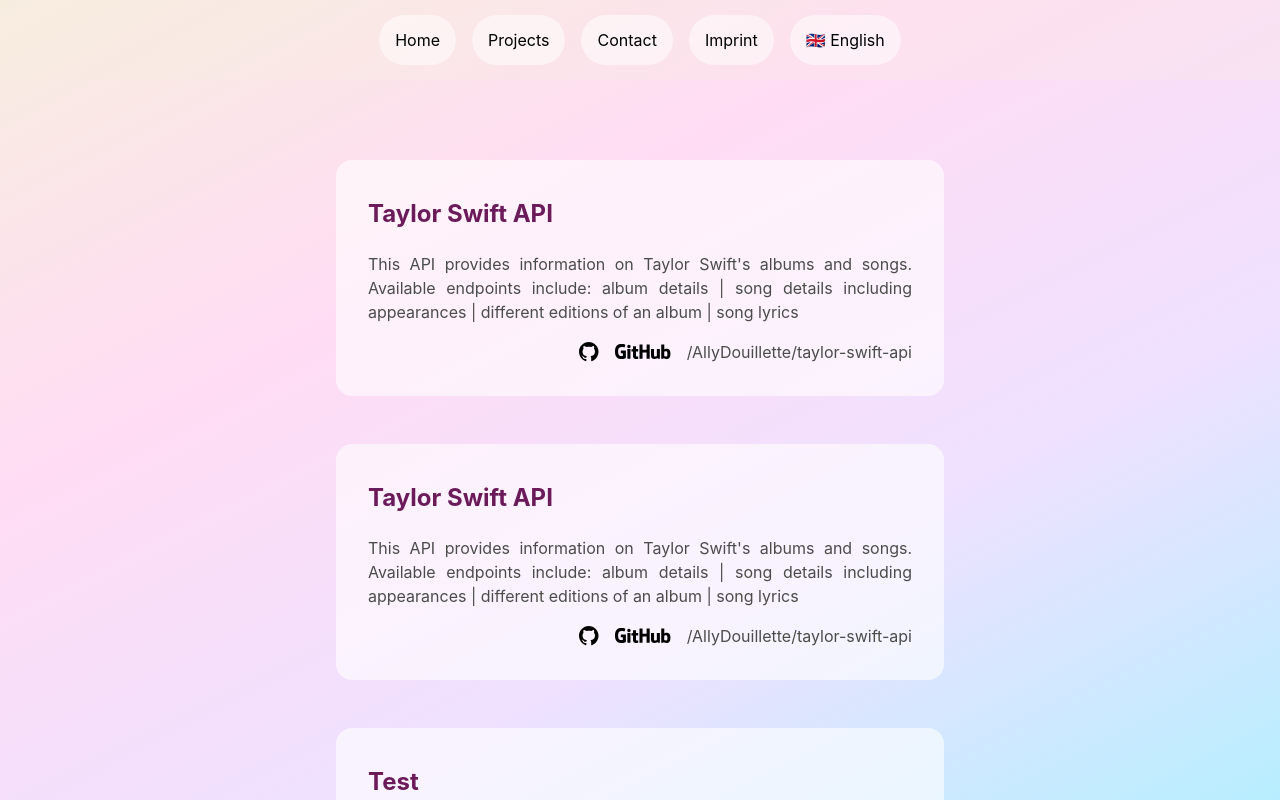
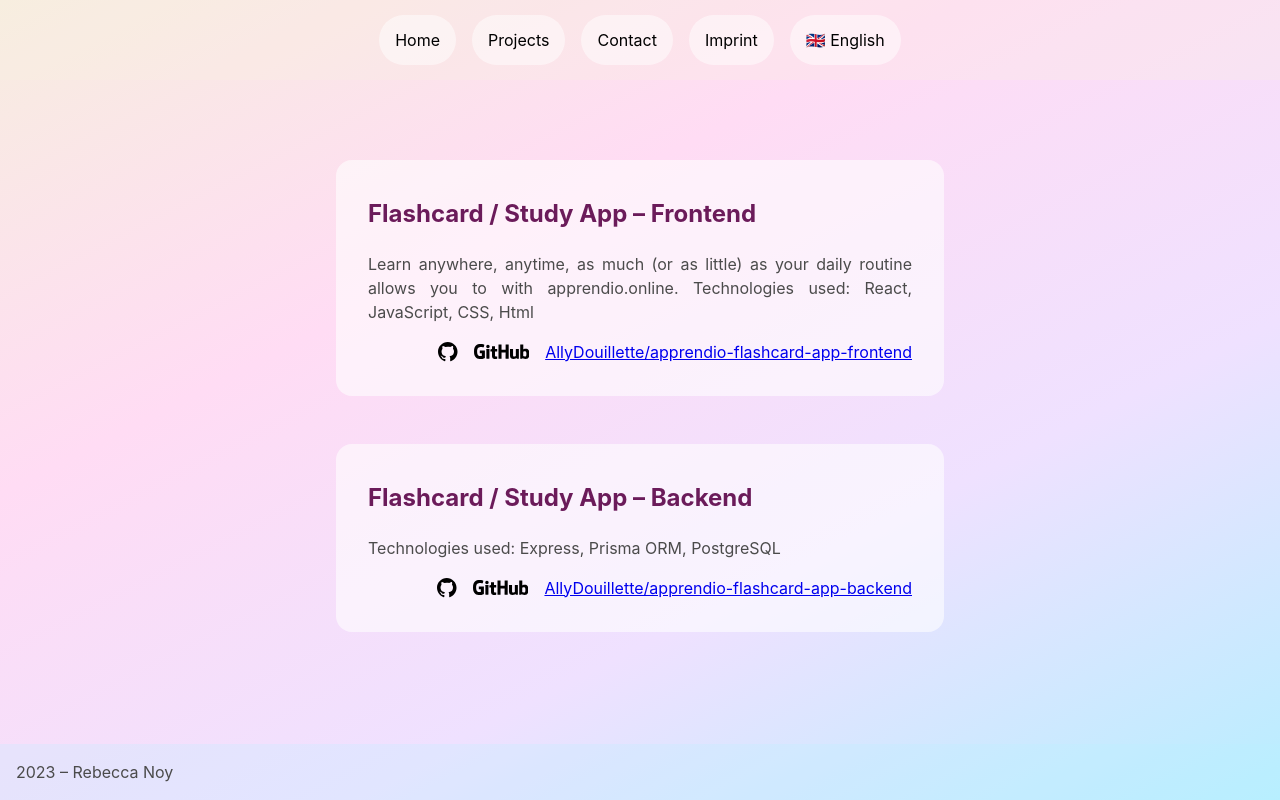
Before and after one commit to extra-jalapenos/individual-portfolio, a React (Vite) app: page /projects in a window 1280 px wide. Built offline with nearby package versions, Linux system fonts and the light colour scheme.

Commit message:
projects updated

```diff
--- a/src/components/Projects.jsx
+++ b/src/components/Projects.jsx
@@ -5,19 +5,19 @@ function GitHubLink ({url}) {
     <buttoncontainer>
       <GithubLogo />
       <GitHubFontLogo />
-      {"/AllyDouillette/" + url}
+      <a href={`https://github.com/${url}`}>{url}</a>
     </buttoncontainer>
   )
 }
 
 function ProjectCard ({props}) {
-  const {title, description, img} = props
+  const {title, description, img, link} = props
 
   if (!img) return (
     <div className="projectCard">
       <h2>{title}</h2>
       {description}<br/>
-      <GitHubLink url={"taylor-swift-api"}/>
+      <GitHubLink url={link}/>
     </div>
   )
 
@@ -35,20 +35,27 @@ function ProjectCard ({props}) {
 
 export default function Projects () {
 
-  const TaylorSwiftAPI = {
-    title: "Taylor Swift API",
-    description: `This API provides information on Taylor Swift's albums and songs. Available endpoints include: album details | song details including appearances | different editions of an album | song lyrics`,
+  // const TaylorSwiftAPI = {
+  //   title: "Taylor Swift API",
+  //   description: `This API provides information on Taylor Swift's albums and songs. Available endpoints include: album details | song details including appearances | different editions of an album | song lyrics`,
+  // }
+
+  const apprendioFrontend = {
+    title: "Flashcard / Study App – Frontend",
+    description: `Learn anywhere, anytime, as much (or as little) as your daily routine allows you to with apprendio.online.
+    Technologies used: React, JavaScript, CSS, Html`,
+    link: "AllyDouillette/apprendio-flashcard-app-frontend"
   }
 
+  const apprendioBackend = {
+    title: "Flashcard / Study App – Backend",
+    description: `Technologies used: Express, Prisma ORM, PostgreSQL`,
+    link: "AllyDouillette/apprendio-flashcard-app-backend"
+  }
 
   const projects = [
-    TaylorSwiftAPI,
-    TaylorSwiftAPI,
-    {
-      title: "Test",
-      description: "Naja",
-      img: "projectImg"
-    }
+    apprendioFrontend,
+    apprendioBackend
   ]
 
   return (
```
